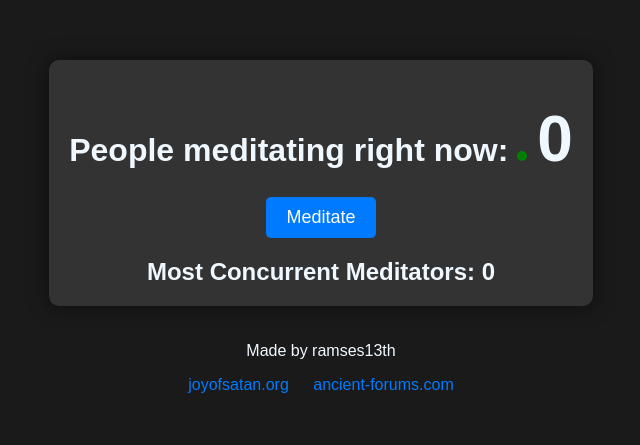
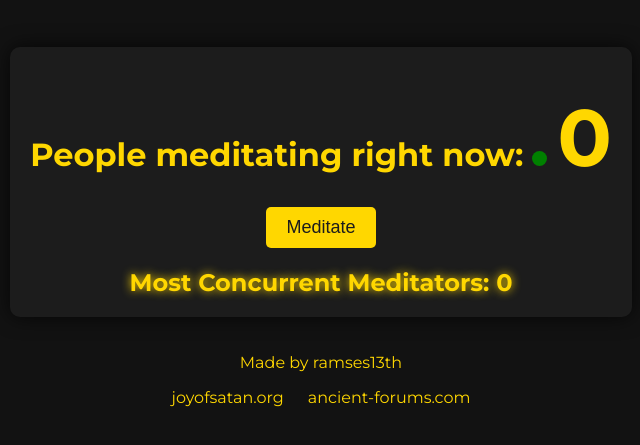
Before and after one commit to RamsesJSON/crowdmeditation, a plain HTML site: page index.html in a window 1280 px wide. Shown: the part 173-618 px from the top of the page, without its empty margins (319-959 px from the left). Drawn offline with Linux system fonts and the light colour scheme; no server answers.

Commit message:
update css
just a gold design

```diff
--- a/index.html
+++ b/index.html
@@ -5,6 +5,8 @@
     <meta name="viewport" content="width=device-width, initial-scale=1.0">
     <title>Meditation Counter</title>
     <style>
+        @import url('https://fonts.googleapis.com/css2?family=Montserrat:wght@400;700&display=swap');
+
         body {
             display: flex;
             flex-direction: column;
@@ -12,16 +14,16 @@
             align-items: center;
             height: 100vh;
             margin: 0;
-            background-color: #1a1a1a;
-            color: #f0f8ff;
-            font-family: 'Arial', sans-serif;
+            background-color: #121212;
+            color: #FFD700;
+            font-family: 'Montserrat', sans-serif;
         }
         #container {
             text-align: center;
             padding: 20px;
-            background: #333;
+            background: #1c1c1c;
             border-radius: 10px;
-            box-shadow: 0 0 20px rgba(0, 0, 0, 0.5);
+            box-shadow: 0 0 20px rgba(0, 0, 0, 0.7);
         }
         button {
             padding: 10px 20px;
@@ -29,15 +31,16 @@
             cursor: pointer;
             border: none;
             border-radius: 5px;
-            background-color: #007bff;
-            color: white;
-            transition: background-color 0.3s;
+            background-color: #FFD700;
+            color: #1c1c1c;
+            transition: background-color 0.3s, color 0.3s;
         }
         button:hover {
-            background-color: #0056b3;
+            background-color: #b58900;
+            color: #ffffff;
         }
         #meditateCount {
-            font-size: 2em;
+            font-size: 2.5em;
             font-weight: bold;
             margin-left: 10px;
             display: inline-block;
@@ -46,10 +49,11 @@
             font-size: 1.5em;
             font-weight: bold;
             margin-top: 20px;
+            text-shadow: 0 0 10px #FFD700;
         }
         .online-dot {
-            height: 10px;
-            width: 10px;
+            height: 15px;
+            width: 15px;
             background-color: green;
             border-radius: 50%;
             display: inline-block;
@@ -65,13 +69,13 @@
             text-align: center;
         }
         footer a {
-            color: #007bff;
+            color: #FFD700;
             text-decoration: none;
             margin: 0 10px;
             transition: color 0.3s;
         }
         footer a:hover {
-            color: #0056b3;
+            color: #b58900;
         }
     </style>
 </head>
```
